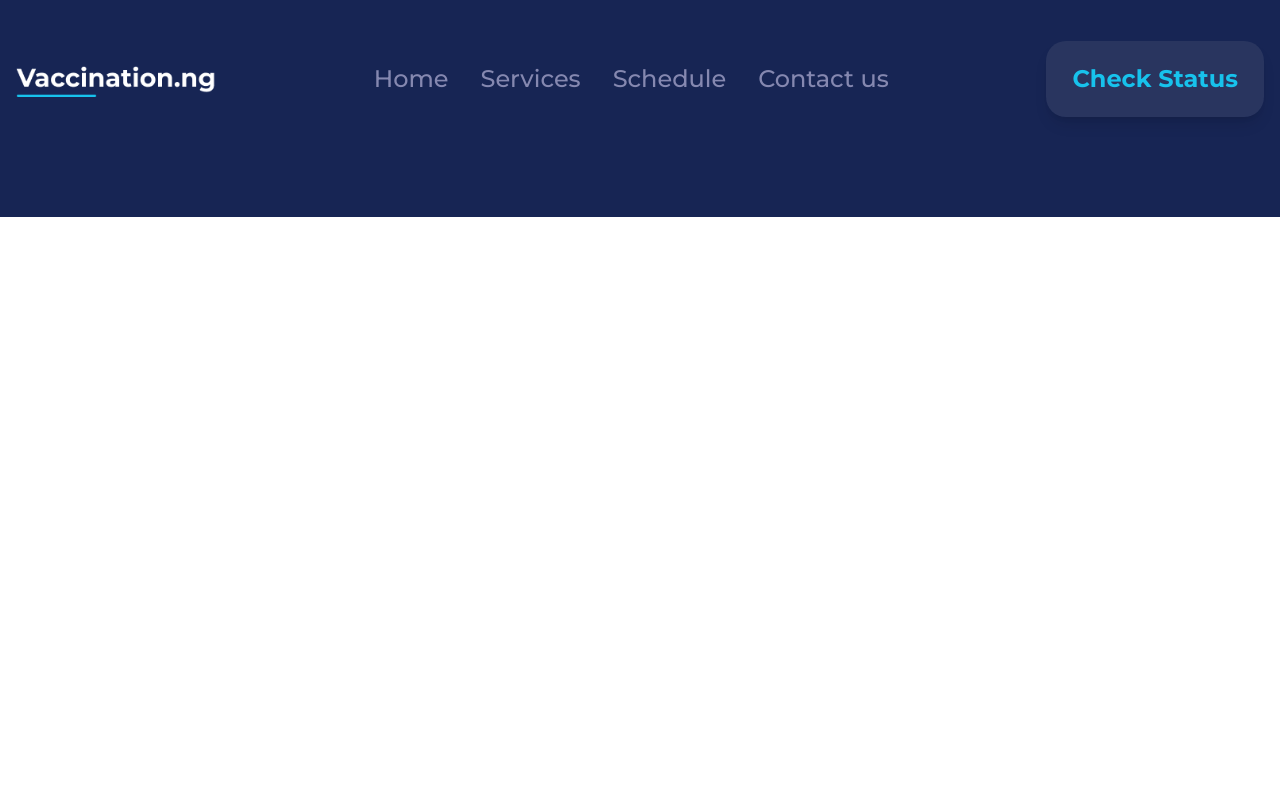
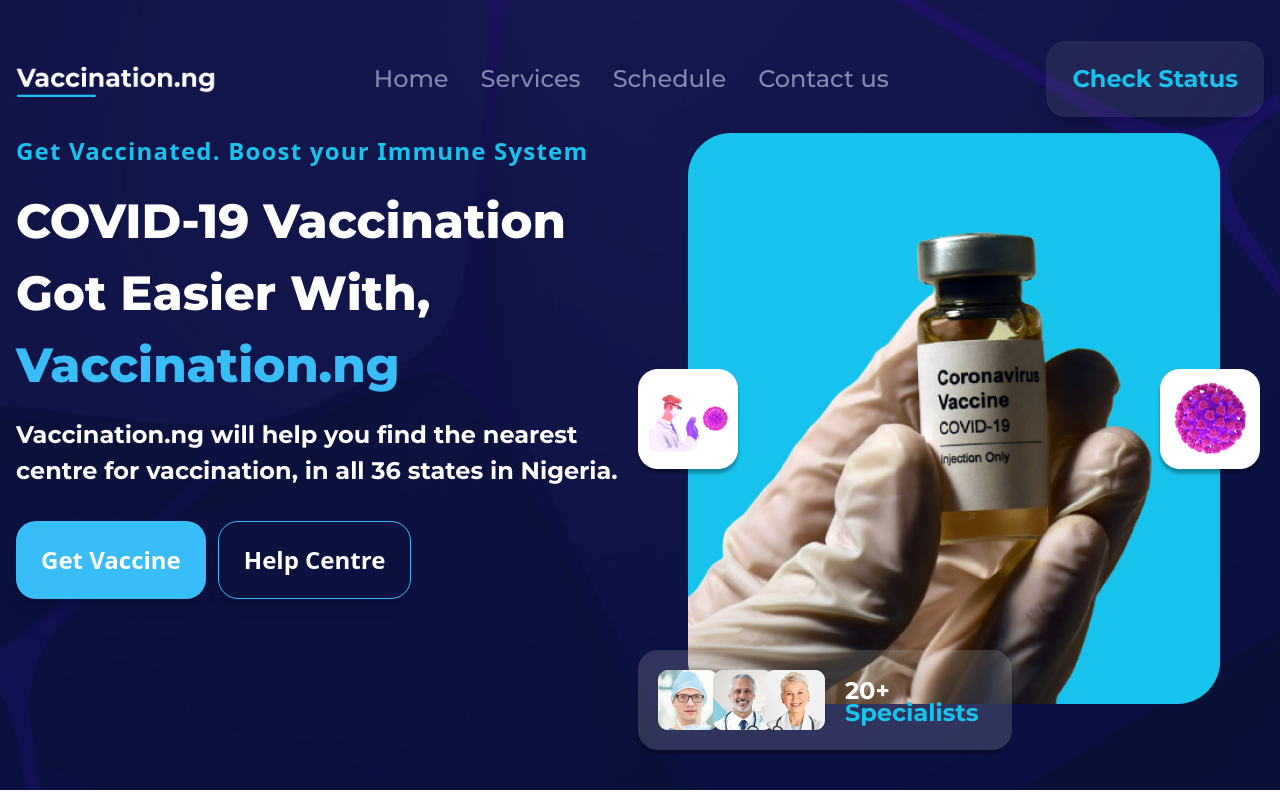
Before and after one commit to Rafin-Hasan/Website-5, a React (Vite) app: page / in a window 1280 px wide. Built offline with nearby package versions, Linux system fonts and the light colour scheme.

Commit message:
modified:   src/Components/Banner/Banner.css 	deleted:    src/Components/Home/HomeComponent.css 	deleted:    src/Components/Home/HomeComponent.jsx 	modified:   src/Components/Navbar/NavberComponent.css 	modified:   src/Pages/HomePage.jsx

```diff
--- a/src/Components/Banner/Banner.css
+++ b/src/Components/Banner/Banner.css
@@ -1,5 +1,9 @@
+.banner {
+  @apply absolute top-0 bg-cover bg-no-repeat w-full;
+  z-index: -1;
+}
 .home-container {
-  @apply container mx-auto flex flex-wrap justify-between py-8 px-4;
+  @apply container mt-[101px] mx-auto flex flex-wrap justify-between py-8 px-4;
 }
 
 /* Text Content */
--- a/src/Components/Home/HomeComponent.css
+++ /dev/null
@@ -1,4 +0,0 @@
-/* Section and Container */
-.home-section {
-  @apply bg-blue-950;
-}
--- a/src/Components/Home/HomeComponent.jsx
+++ /dev/null
@@ -1,9 +0,0 @@
-import React from "react";
-import "./HomeComponent.css";
-import Banner from "../Banner/Banner";
-
-const HomeComponent = () => {
-  return <section className="home-section">{/* <Banner/> */}</section>;
-};
-
-export default HomeComponent;
--- a/src/Components/Navbar/NavberComponent.css
+++ b/src/Components/Navbar/NavberComponent.css
@@ -1,5 +1,5 @@
 .navbar {
-  @apply bg-blue-950 hidden lg:block;
+  @apply hidden lg:block;
 }
 .navbar-container {
   @apply container  mx-auto pt-[41px] pb-[100px] text-white px-4 py-2 flex items-center justify-between;
--- a/src/Pages/HomePage.jsx
+++ b/src/Pages/HomePage.jsx
@@ -1,10 +1,10 @@
 import React from "react";
-import HomeComponent from "../Components/Home/HomeComponent";
+import Banner from "../Components/Banner/Banner";
 
 const HomePage = () => {
   return (
     <>
-
+      <Banner />
     </>
   );
 };
```
